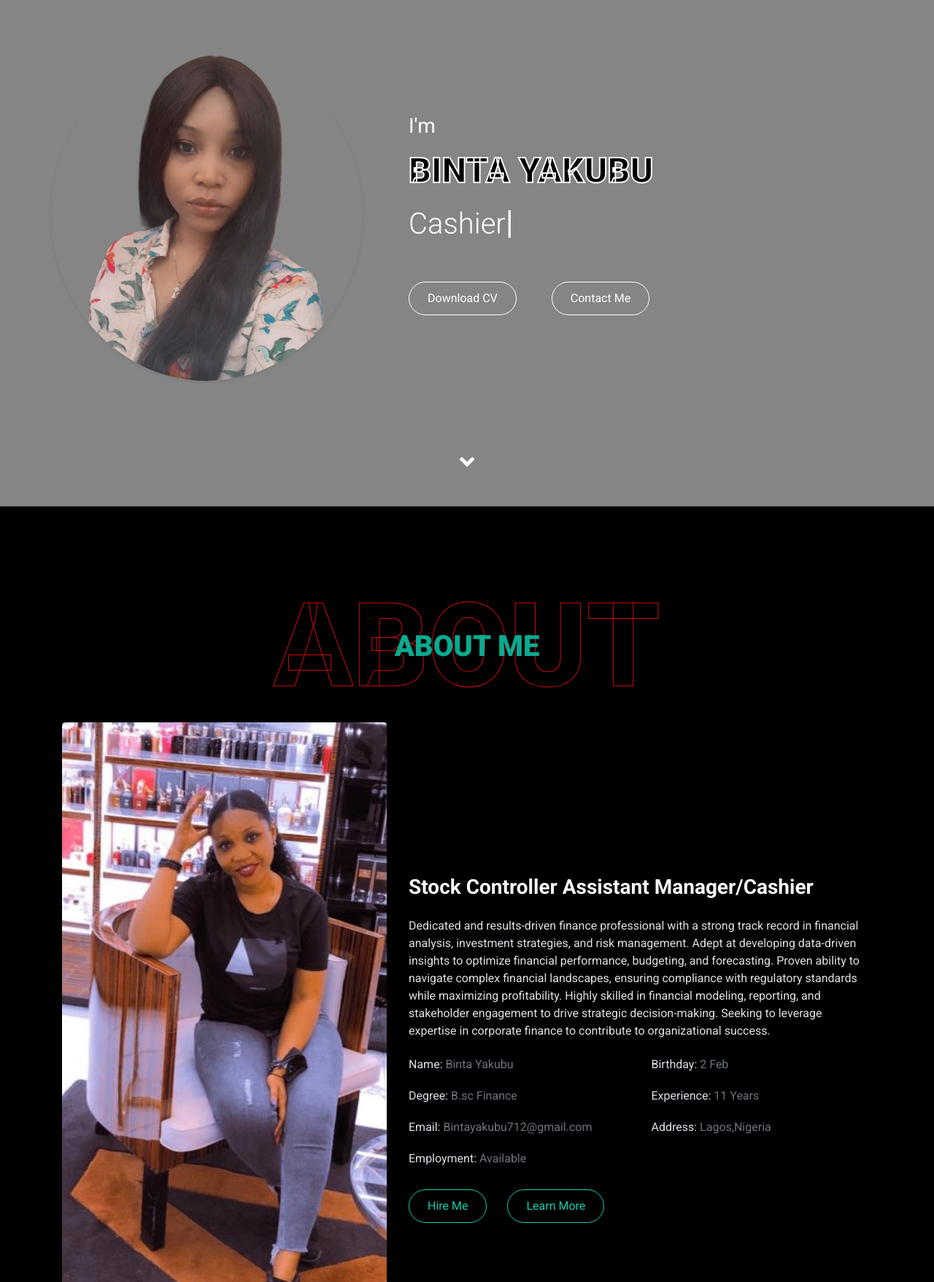
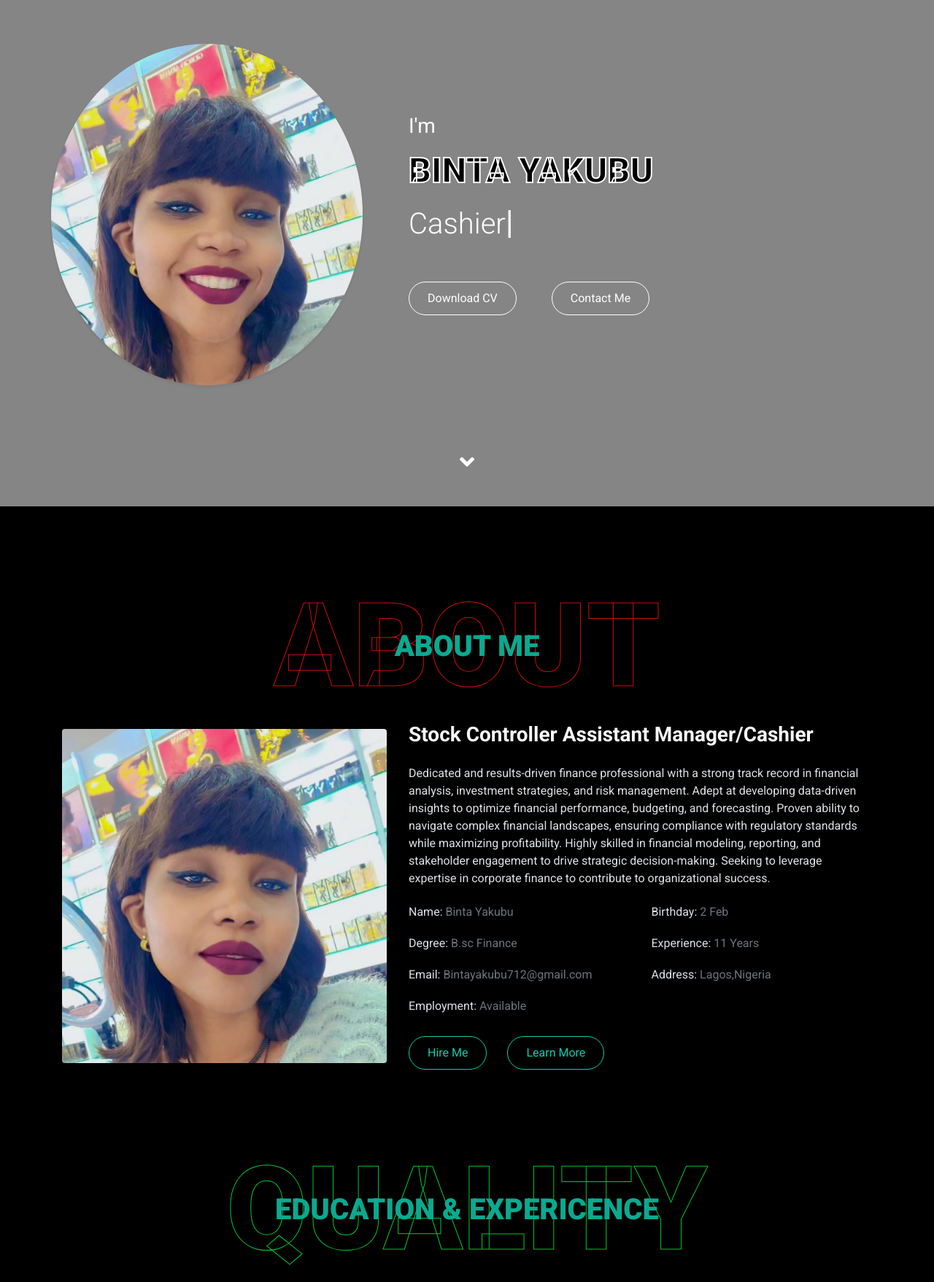
Before and after one commit to TIG3R187/Binta-Portfolio, a plain HTML site: page index.html in a window 1280 px wide. Shown: the part 106-1863 px from the top of the page at 73% size. Drawn offline with nearby package versions, Linux system fonts and the light colour scheme.

Commit message:
img changes

```diff
--- a/index.html
+++ b/index.html
@@ -68,7 +68,7 @@
         <div class="container">
             <div class="row align-items-center">
                 <div class="col-lg-5 px-5 pl-lg-0 pb-5 pb-lg-0">
-                    <img class="img-fluid w-100 rounded-circle shadow-sm" src="img/Background-img.png" alt="">
+                    <img class="img-fluid w-100 rounded-circle shadow-sm" src="img/BackgroundDesign.jpg" alt="">
                 </div>
                 <div class="col-lg-7 text-center text-lg-left">
                     <h3 class="text-white font-weight-normal mb-3">I'm</h3>
@@ -95,7 +95,7 @@
             </div>
             <div class="row align-items-center">
                 <div class="col-lg-5 pb-4 pb-lg-0">
-                    <img class="img-fluid rounded w-100" src="img/About me.jpg" alt="">
+                    <img class="img-fluid rounded w-100" src="img/About.me.jpg" alt="">
                 </div>
                 <div class="col-lg-7">
                     <h3 class="mb-4">Stock Controller Assistant Manager/Cashier</h3><p>Dedicated and results-driven finance professional with a strong track record in financial analysis, investment strategies, and risk management. Adept at developing data-driven insights to optimize financial performance, budgeting, and forecasting. Proven ability to navigate complex financial landscapes, ensuring compliance with regulatory standards while maximizing profitability. Highly skilled in financial modeling, reporting, and stakeholder engagement to drive strategic decision-making. Seeking to leverage expertise in corporate finance to contribute to organizational success.</p>
```
Also changed, not shown: img/About.me.jpg (added), img/BackgroundDesign.jpg (added).
